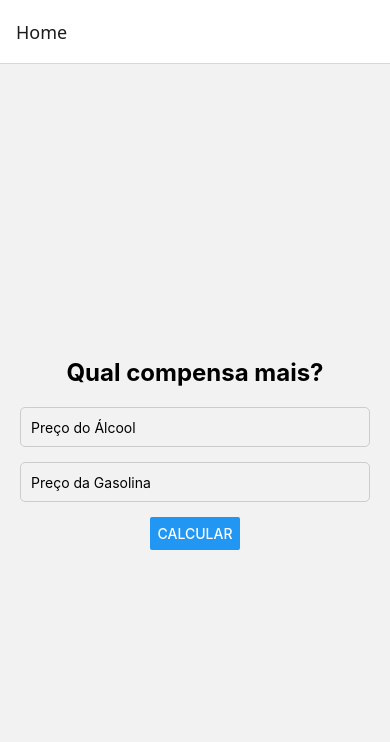
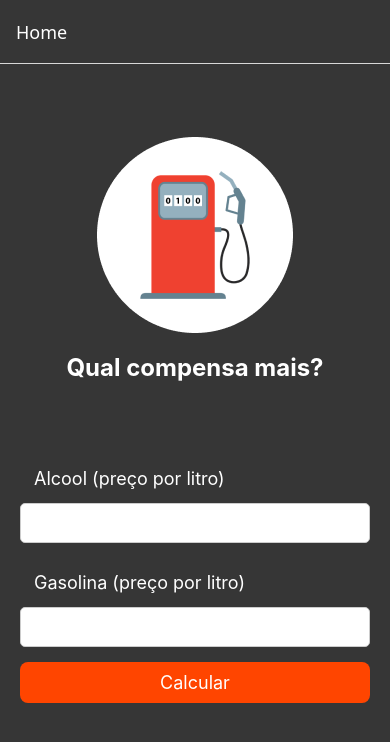
Before and after one commit to Luiz14es/ProjetosReactnative, a React Native app: screen /Home in a window 390 px wide. Shown: the top 742 px of the page. Built offline with nearby package versions, Linux system fonts and the light colour scheme.

Commit message:
Tela home estilo finalizado

```diff
--- a/App.js
+++ b/App.js
@@ -10,8 +10,10 @@ export default function App() {
   return (
     <NavigationContainer>
       <Stack.Navigator initialRouteName="Home">
-        <Stack.Screen name="Home" component={HomeScreen} />
-        <Stack.Screen name="Result" component={ResultScreen} />
+        <Stack.Screen name="Home" component={HomeScreen}  options={{ headerStyle: { backgroundColor: '#363636' },
+            headerTintColor: '#fff'}} />
+        <Stack.Screen name="Result" component={ResultScreen} options={{ headerStyle: { backgroundColor: '#363636' },
+            headerTintColor: '#fff'}} />
       </Stack.Navigator>
     </NavigationContainer>
   );
--- a/src/HomeScreen.js
+++ b/src/HomeScreen.js
@@ -1,5 +1,8 @@
 import React, { useState } from 'react';
-import { View, Text, TextInput, Button, StyleSheet } from 'react-native';
+import { View, Text, TextInput, TouchableOpacity, Image } from 'react-native';
+
+import { styles } from './styles/stylesHome';
+import { style } from "./styles/styles";
 
 export default function HomeScreen({ navigation }) {
   const [alcool, setAlcool] = useState('');
@@ -10,46 +13,33 @@ export default function HomeScreen({ navigation }) {
   };
 
   return (
-    <View style={styles.container}>
+    <View style={style.container}>
+      <View style={styles.header}>
+        <Image source={require("./img/logo.png")}
+               style={styles.logo}
+        />
         <Text style={styles.title}>Qual compensa mais?</Text>
+      </View>
+
+      <View style={styles.main}>
+        <Text style={styles.title2}>Alcool (preço por litro)</Text>
         <TextInput
           style={styles.input}
-        placeholder="Preço do Álcool"
           keyboardType="numeric"
           value={alcool}
           onChangeText={setAlcool}
         />
+        <Text style={styles.title2}>Gasolina (preço por litro)</Text>
         <TextInput
           style={styles.input}
-        placeholder="Preço da Gasolina"
           keyboardType="numeric"
           value={gasolina}
           onChangeText={setGasolina}
         />
-      <Button title="Calcular" onPress={handleCalculate} />
+        <TouchableOpacity style={styles.btn} onPress={handleCalculate}>
+          <Text style={styles.title3}>Calcular</Text>
+        </TouchableOpacity>
+      </View>
     </View>
   );
 }
-
-const styles = StyleSheet.create({
-  container: {
-    flex: 1,
-    justifyContent: 'center',
-    alignItems: 'center',
-    padding: 20,
-  },
-  title: {
-    fontSize: 24,
-    fontWeight: 'bold',
-    marginBottom: 20,
-  },
-  input: {
-    height: 40,
-    borderColor: '#ccc',
-    borderWidth: 1,
-    borderRadius: 5,
-    width: '100%',
-    marginBottom: 15,
-    paddingHorizontal: 10,
-  },
-});
--- a/src/styles/styles.js
+++ b/src/styles/styles.js
@@ -0,0 +1,9 @@
+import { StyleSheet } from "react-native";
+
+export const style = StyleSheet.create({
+    container: {
+        flex: 1,
+        padding: 20,
+        backgroundColor: "#363636"
+      }
+})
--- /dev/null
+++ b/src/styles/stylesHome.js
@@ -0,0 +1,46 @@
+import { StyleSheet } from "react-native";
+
+export const styles = StyleSheet.create({
+    header:{
+      flex: 1,
+      justifyContent: "center",
+      alignItems:"center"
+    },
+    logo:{
+      marginBottom: 20
+    },
+    main:{
+      flex:1
+    },
+    title: {
+      fontSize: 24,
+      fontWeight: 'bold',
+      marginBottom: 20,
+      color:"#fff"
+    },
+    title2:{
+      color: "#fff",
+      fontSize: 18,
+      margin: 14
+    },
+    input: {
+      height: 40,
+      borderColor: '#ccc',
+      borderWidth: 1,
+      borderRadius: 5,
+      width: '100%',
+      marginBottom: 15,
+      paddingHorizontal: 10,
+      backgroundColor: "#fff"
+    },
+    btn:{
+      backgroundColor: "#FF4500",
+      padding: 10,
+      borderRadius: 8,
+    },
+    title3: {
+      alignSelf: "center",
+      color: "#fff",
+      fontSize: 18
+    }
+  });
```
Lines whose indentation alone changed are shown as unchanged.
